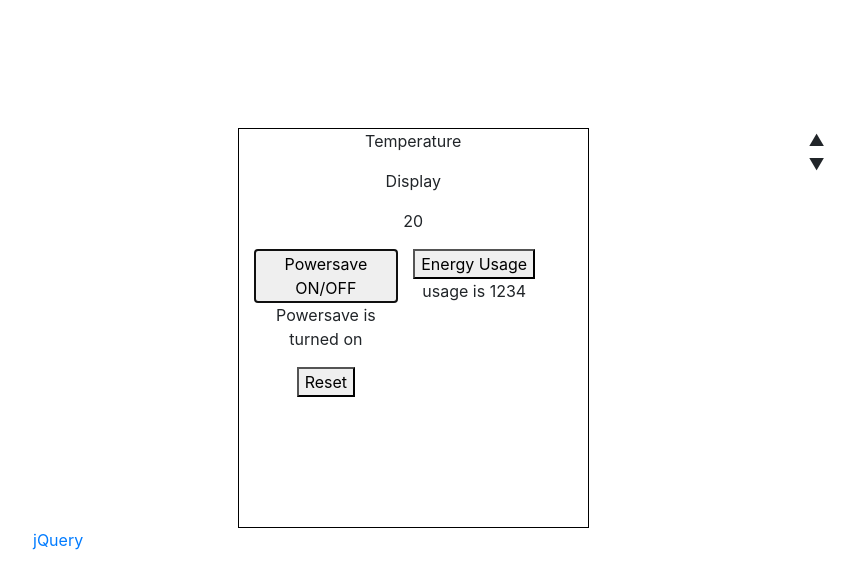
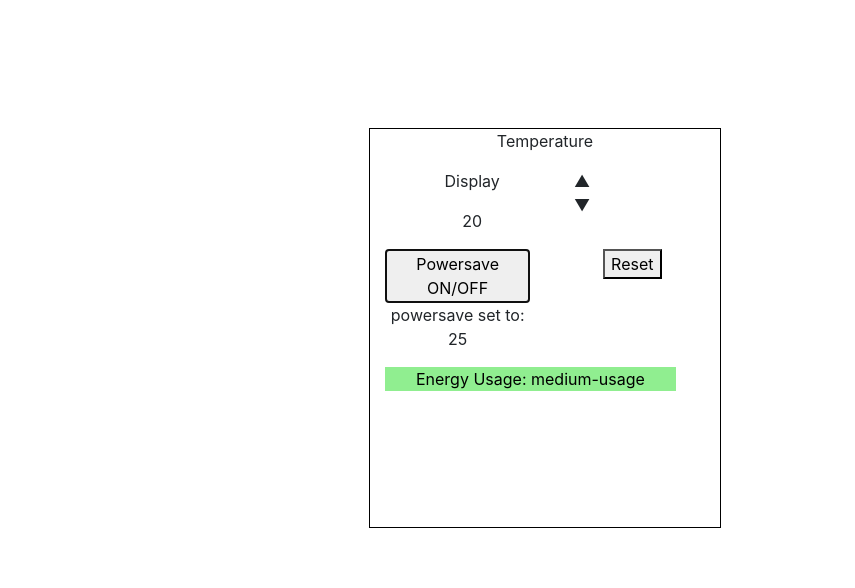
Before and after one commit to taj485/thermostat_js, a plain HTML site: page view/index.html in a window 1280 px wide. Both pictures are taken after a click on the button "Powersave ON/OFF". Shown: the whole page, without its empty margins (95-950 px from the left). Drawn offline with nearby package versions, Linux system fonts and the light colour scheme.

Commit message:
jquery buttons connected to html

```diff
--- a/src/thermostat.js
+++ b/src/thermostat.js
@@ -14,10 +14,6 @@ Thermostat.prototype.down = function(number) {
   if (this.temperature <= this.minimumTemp) {this.temperature = this.minimumTemp};
 }
 
-// Thermostat.prototype.powersaveOff = function() {
-//   this.maxTemp = 32;
-// }
-
 Thermostat.prototype.powersave = function() {
   if (this.maxTemp === 25) {
     this.maxTemp = 32;
@@ -25,10 +21,6 @@ Thermostat.prototype.powersave = function() {
     this.maxTemp = 25;
   }
 }
-//
-// Thermostat.prototype.powersaveOn = function() {
-//   this.powersave = 25;
-// }
 
 Thermostat.prototype.reset = function() {
   this.temperature = 20;
@@ -39,5 +31,7 @@ Thermostat.prototype.showUsage = function() {
      return 'low-usage';
   } else if (this.temperature < 25) {
      return 'medium-usage';
+  } else {
+    return 'high-usage';
   }
 }
--- a/view/index.html
+++ b/view/index.html
@@ -26,47 +26,56 @@
   <body>
 
     <div class="row">
+
       <div class="col-md-4 displayContainer">
+        <!-- temperature display -->
         <p>Temperature</p>
+
         <div class="row">
-          <div class="col-md-12 tempDisplay">
+          <div class="col-md-7 tempDisplay">
             <p>Display</p>
             <p class='temperature'>24</p>
           </div>
+
+          <!-- up down buttons -->
+          <div class="col-md-5 upAndD">
+            <div class="row">
+              <div class ="up">&#x25B2;</div>
+            </div>
+            <div class="row">
+              <div class ="down">&#x25BC;</div>
+            </div>
+          </div>
+
         </div>
+
         <div class="row">
+          <!-- powersave -->
           <div class="col-md-6 powersave">
             <button class ="powersave" type="button">Powersave ON/OFF</button>
-            <p class ="powersaveDisplay"> Powersave is turned on </P>
+            <p class ="powersaveDisplay"> powersave set to: 25 </P>
           </div>
-          <div class="col-md-7_eneryUsage">
-            <button class ="energyUsage" type="button">Energy Usage</button>
-            <p> usage is 1234 </P>
-          </div>
-        </div>
-        <div class="row">
+
+          <!-- Reset -->
           <div class="col-md-6 reset">
             <button class ="Reset" type="button">Reset</button>
           </div>
         </div>
-      </div>
-      <!-- up down buttons -->
-      <div class="col-md-3 upAndD">
+
+        <!-- Energy Usage -->
         <div class="row">
-          <div class ="up">&#x25B2;</div>
+          <div class="col-md-11 eneryUsage">
+            <p class ="power-usage" style="background-color: lightgreen;">Energy Usage: </P>
+          </div>
         </div>
-        <div class="row">
-          <div class ="down">&#x25BC;</div>
-        </div>
+
       </div>
     </div>
-    <a href="http://jquery.com/">jQuery</a>
 
     <!--  Jquery -->
     <script src="https://code.jquery.com/jquery-2.1.4.min.js"></script>
     <script src="thermostatJquery.js"></script>
 
-    <!-- Optional JavaScript -->
     <!-- jQuery first, then Popper.js, then Bootstrap JS -->
     <script src="https://code.jquery.com/jquery-3.3.1.slim.min.js" integrity="sha384-q8i/X+965DzO0rT7abK41JStQIAqVgRVzpbzo5smXKp4YfRvH+8abtTE1Pi6jizo" crossorigin="anonymous"></script>
     <script src="https://cdnjs.cloudflare.com/ajax/libs/popper.js/1.14.7/umd/popper.min.js" integrity="sha384-UO2eT0CpHqdSJQ6hJty5KVphtPhzWj9WO1clHTMGa3JDZwrnQq4sF86dIHNDz0W1" crossorigin="anonymous"></script>
--- a/view/thermostatJquery.js
+++ b/view/thermostatJquery.js
@@ -1,38 +1,50 @@
 $( document ).ready(function() {
-  var thermostat = new Thermostat();
-
-  $( ".energyUsage" ).click(function( event ) {
-      alert( "Thanks for visiting!" );
-  });
+  var thermostat = new Thermostat()
+  screenUpdate();
+  displayPowerUsage();
 
   $( ".temperature" ).text(thermostat.temperature);
 
   $( ".up" ).on('click', function() { // event listener
     thermostat.up(1); // update model
-    updateTemperature();
+    screenUpdate();
   });
 
   $( ".down" ).on('click', function() {
     thermostat.down(1);
-    updateTemperature();
+    screenUpdate();
   })
 
   $( ".powersave" ).on('click', function() {
-    thermostat.powersaveOff();
-    $(".powersaveDisplay").text("Powersave is off");
-  });
+    thermostat.powersave();
+    $(".powersaveDisplay").text("powersave set to: " + thermostat.maxTemp);
+  })
 
   $( ".reset" ).on('click', function() {
     thermostat.reset();
+    screenUpdate();
+  });
+
+  function screenUpdate() {
     updateTemperature();
-  });
+    displayPowerUsage();
+  };
+
+  function displayPowerUsage() {
+    if(thermostat.showUsage() === 'low-usage') {
+      $('.power-usage').text('Energy Usage: ' + thermostat.showUsage())
+      $('.power-usage').css('color', 'green')
+    } else if(thermostat.showUsage() === 'high-usage') {
+      $('.power-usage').text('Energy Usage: ' + thermostat.showUsage())
+      $('.power-usage').css('color', 'red')
+    } else {
+      $('.power-usage').text('Energy Usage: ' + thermostat.showUsage())
+      $('.power-usage').css('color', 'black')
+    }
+  };
 
   function updateTemperature() {
     $('.temperature').text(thermostat.temperature);
   };
 
-  // $( ".energyUsage").on('click', function() {
-  //   thermostat.energyUsage();
-  //
-  // })
 });
```
